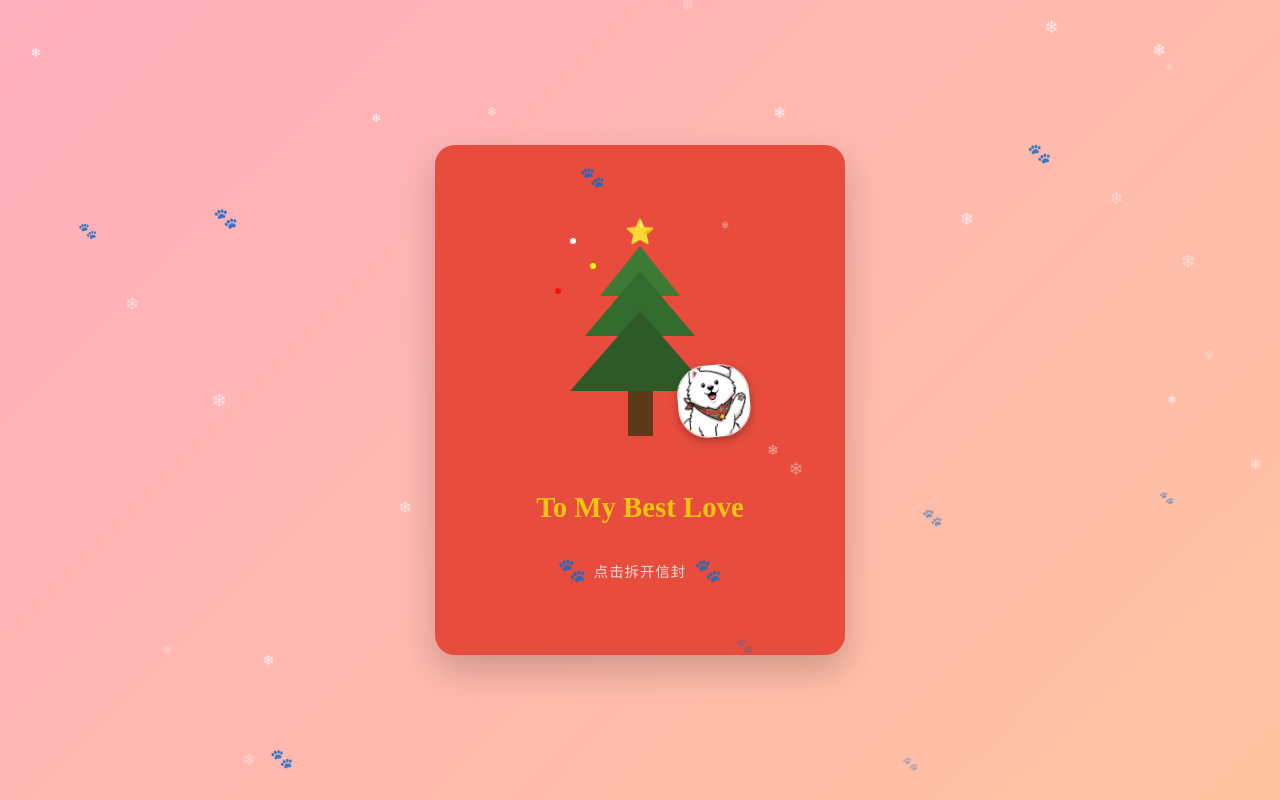
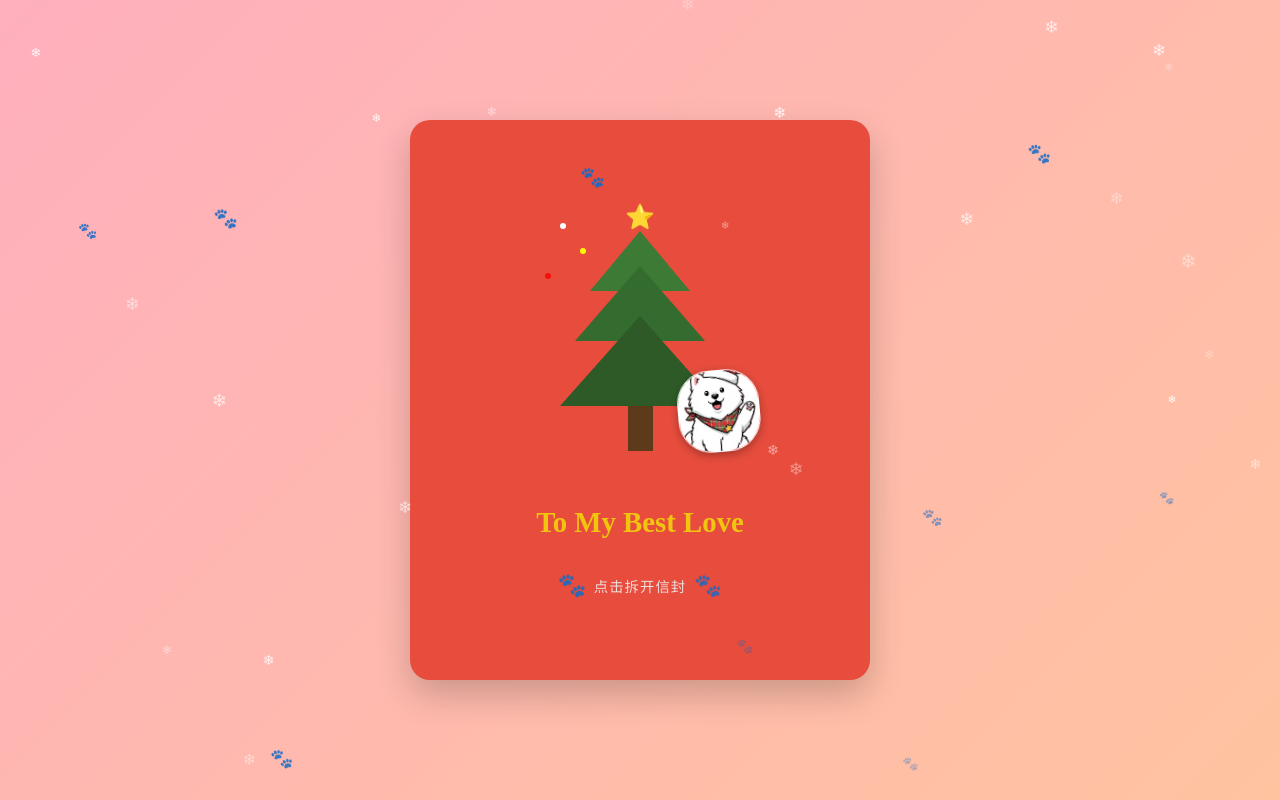
Before and after one commit to hyf1888/christmas, a plain HTML site: page index.html in a window 1280 px wide. Drawn offline with Linux system fonts and the light colour scheme.

Commit message:
Update index.html

```diff
--- a/index.html
+++ b/index.html
@@ -30,8 +30,8 @@
 
         /* 圣诞卡 */
         .card {
-            width: 350px;
-            min-height: 450px;
+            width: 400px;
+            min-height: 500px;
             background: #e74c3c;
             border-radius: 20px;
             box-shadow: 0 15px 35px rgba(0,0,0,0.2);
@@ -69,9 +69,9 @@
             border-bottom: 50px solid #2d5a27;
             margin-top: -25px;
         }
-        .layer-1 { border-left-width: 40px; border-right-width: 40px; border-bottom-width: 50px; border-bottom-color: #3d7a35; margin-top: 0; }
-        .layer-2 { border-left-width: 55px; border-right-width: 55px; border-bottom-width: 65px; border-bottom-color: #346b2e; }
-        .layer-3 { border-left-width: 70px; border-right-width: 70px; border-bottom-width: 80px; border-bottom-color: #2d5a27; }
+        .layer-1 { border-left-width: 50px; border-right-width: 50px; border-bottom-width: 60px; border-bottom-color: #3d7a35; margin-top: 0; }
+        .layer-2 { border-left-width: 65px; border-right-width: 65px; border-bottom-width: 75px; border-bottom-color: #346b2e; }
+        .layer-3 { border-left-width: 80px; border-right-width: 80px; border-bottom-width: 90px; border-bottom-color: #2d5a27; }
 
         .tree-trunk { width: 25px; height: 45px; background: #5d3a1a; }
 
@@ -85,8 +85,8 @@
         }
 
         .samoyed-icon img {
-            width: 70px;
-            height: 70px;
+            width: 80px;
+            height: 80px;
             object-fit: cover;
             border-radius: 40%;
             border: 1px solid #fff;
```
